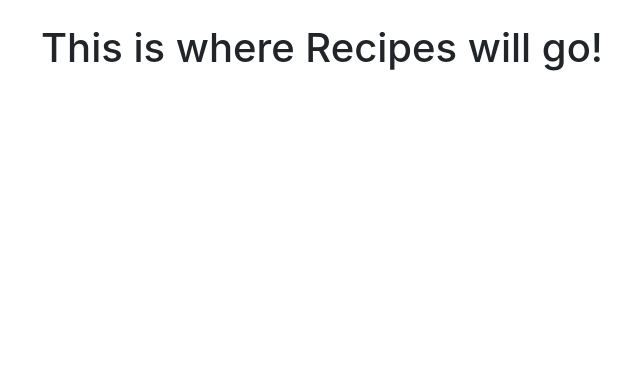
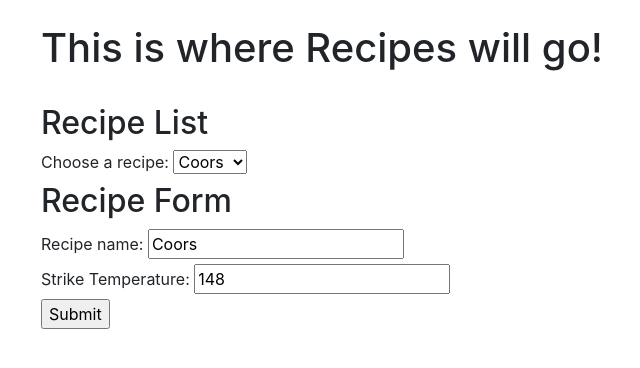
Before and after one commit to branlewalk/Brew-Project-Legacy, a Flask app: page /recipes in a window 1280 px wide. Shown: the part 56-424 px from the top of the page, without its empty margins (44-684 px from the left). Run offline with Flask 2, Linux system fonts and the light colour scheme; parts of the project's set-up code (start-up, migrations or seed data) failed here and were passed over; some libraries are stand-ins or nearby versions.

Commit message:
Started laying out recipes.html and recipes.py

```diff
--- a/server.py
+++ b/server.py
@@ -36,6 +36,16 @@
 @app.route('/recipes')
 def recipes():
     return render_template('recipes.html')
+
+
+@app.route('/recipe')
+def recipe():
+    return jsonify({'name': 'Coors', 'strike_temp': 148})
+
+
+@app.route('/recipelist')
+def recipelist():
+    return jsonify(["Coors", "Rainier"])
 
 
 @app.route('/session')
--- a/templates/recipes.html
+++ b/templates/recipes.html
@@ -6,6 +6,38 @@
     <link href="{{ url_for('static', filename='css/style.css') }}" rel="stylesheet" type="text/css">
     <link href="{{ url_for('static', filename='css/bootstrap.min.css') }}" rel="stylesheet">
     <script src="/js/jquery-3.3.1.js"></script>
+    <script>
+
+    function recipe_list() {
+        $.ajax({ url: '/recipelist',
+            type: 'GET',
+            success: function(data){
+                $("#recipes").empty()
+                for(var i=0; i < data.length; i++) {
+                    var option = document.createElement("option");
+                    $("#recipes").append(new Option(data[i], data[i]));
+                }
+                <!--alert('Success: '+data);-->
+            },
+            error: function (request, status, error) {
+                alert('Error: '+request.responseText); }
+        });
+    }
+    function recipe() {
+        $.ajax({ url: '/recipe',
+            type: 'GET',
+            success: function(data){
+                $("#name").val(data["name"]);
+                $("#striketemp").val(data["strike_temp"]);
+                <!--alert('Success: '+data);-->
+            },
+            error: function (request, status, error) {
+                alert('Error: '+request.responseText); }
+        });
+    }
+    recipe_list()
+    recipe()
+    </script>
 </head>
 
 <header>
@@ -27,8 +59,22 @@
 
 
 <div class="container">
-    </br>
+    <br>
     <h1>This is where Recipes will go!</h1>
+    <br>
+    <h2>Recipe List</h2>
+    <label for="recipes">Choose a recipe:</label>
+        <select id="recipes">
+        </select>
+    <br>
+    <h2>Recipe Form</h2>
+        <form action="/recipe" method="post">
+            <label for="name">Recipe name:</label>
+            <input type="text" id="name"><br>
+            <label for="striketemp">Strike Temperature:</label>
+            <input type="text" id="striketemp"><br>
+            <input type="submit" value="Submit">
+        </form>
 <!--Add forms for Recipe Entry-->
 <!--    Recipe input includes:-->
 <!--    Inputs:-->
```
